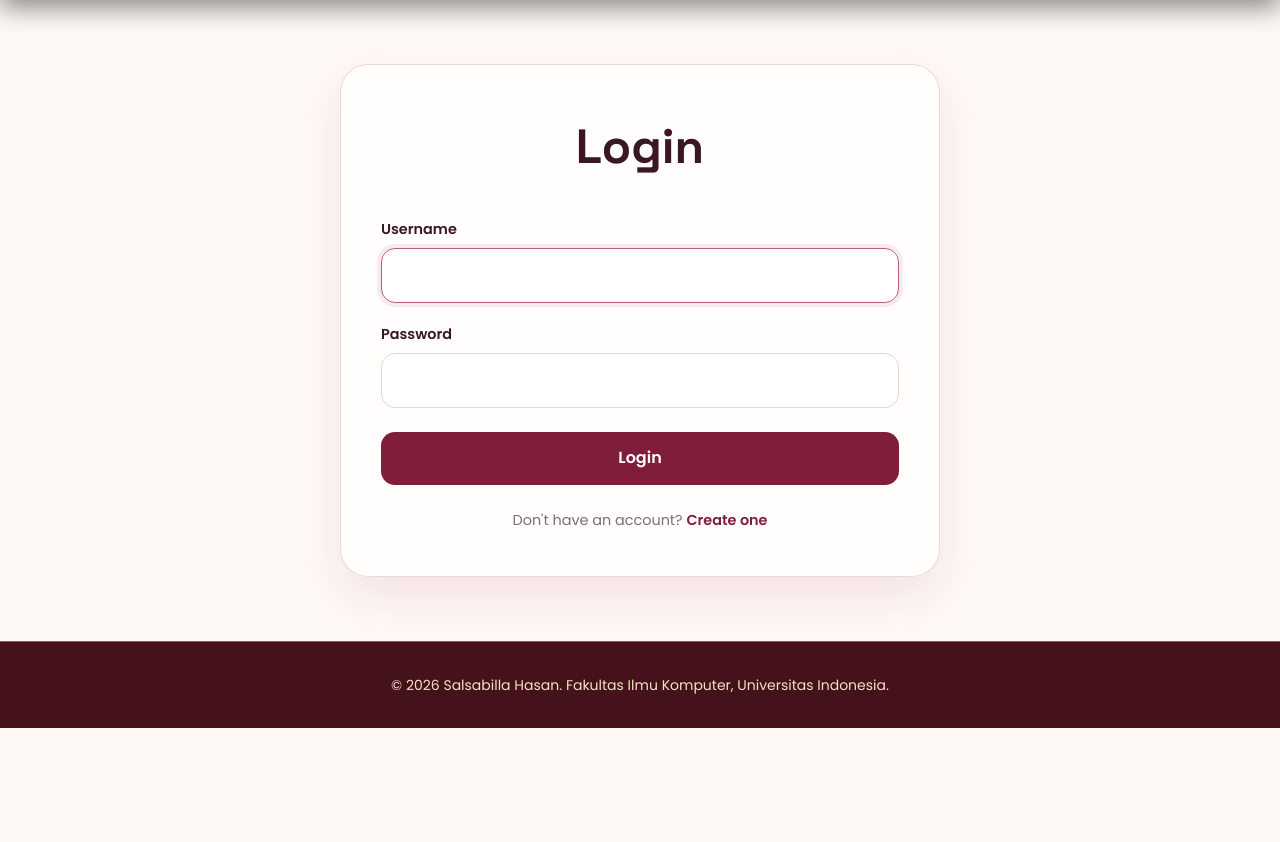
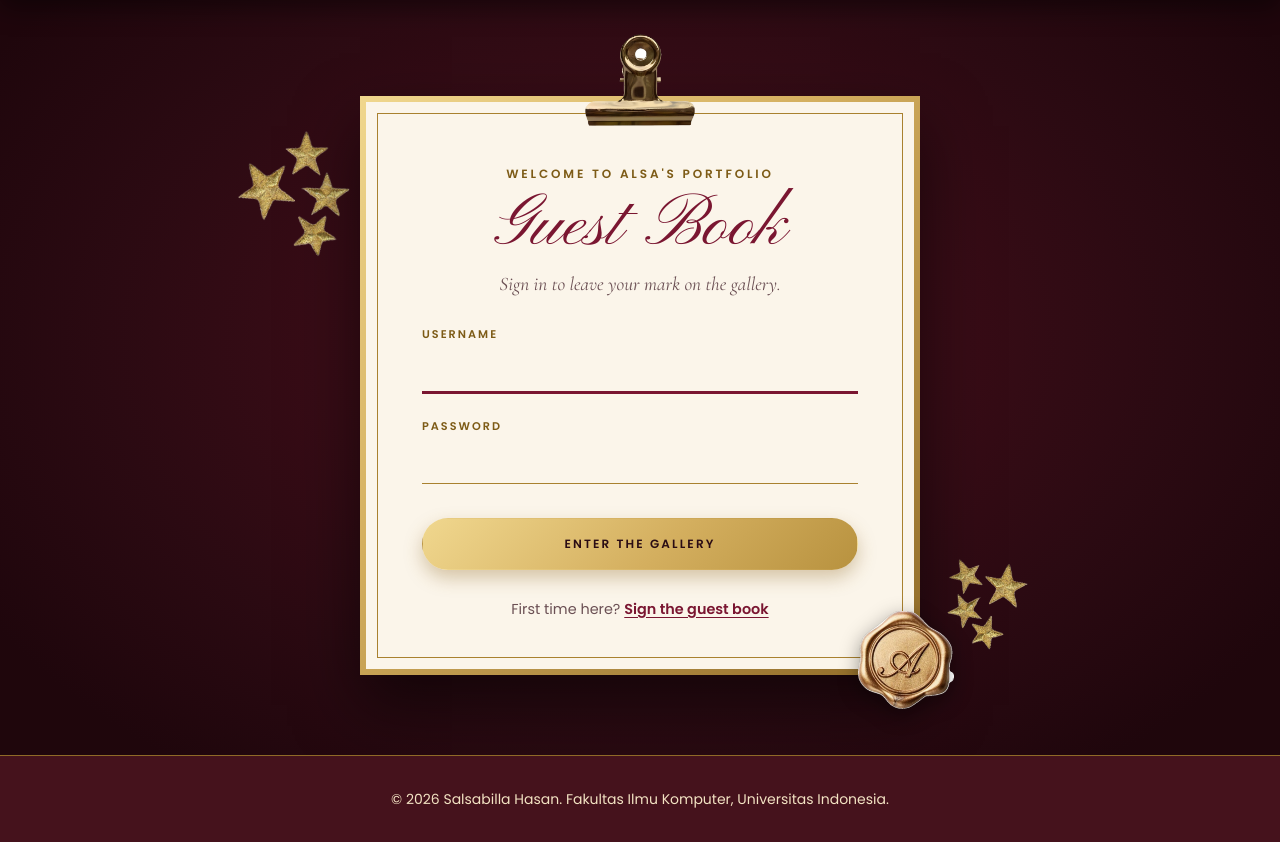
Before and after one commit to salsabillahasan/myportofolio, a Django app: page /login/ in a window 1280 px wide. Shown: the part 89-931 px from the top of the page. Before the commit the page ends 817 px from the top, so only its background shows below. Run offline with Django 5.2, Linux system fonts and the light colour scheme.

Commit message:
style: redesign login and register as gallery guest book

```diff
--- a/templates/login.html
+++ b/templates/login.html
@@ -1,61 +1,60 @@
 {% extends "base.html" %}
+{% load static %}
 
 {% block meta %}
     <title>Login - {{ name }}</title>
 {% endblock meta %}
 
 {% block content %}
-<main>
-    <section class="auth-section">
-        <div class="auth-container">
+<main class="guestbook-page">
+    <img class="guestbook-page__stars guestbook-page__stars--left" src="{% static 'img/stars.png' %}" alt="">
+    <img class="guestbook-page__stars guestbook-page__stars--right" src="{% static 'img/stars.png' %}" alt="">
 
-            <div class="auth-header">
-                <h1>Login</h1>
+    <div class="guestbook">
+        <img class="guestbook__clip" src="{% static 'img/clip.png' %}" alt="">
+        <img class="guestbook__seal" src="{% static 'img/seal.png' %}" alt="">
+
+        <div class="guestbook__paper">
+            <div class="guestbook__heading">
+                <p class="label">Welcome to Alsa's Portfolio</p>
+                <h1 class="guestbook__title">Guest Book</h1>
+                <p class="guestbook__subtitle">Sign in to leave your mark on the gallery.</p>
             </div>
 
             {% for message in messages %}
-                <div class="auth-message">
-                    {{ message }}
-                </div>
+                <p class="guestbook__message" role="status">{{ message }}</p>
             {% endfor %}
 
-            <form method="post"
-                  action="{% url 'main:login' %}"
-                  class="auth-form">
-
+            <form method="post" action="{% url 'main:login' %}" class="guestbook__form">
                 {% csrf_token %}
 
+                {% for error in form.non_field_errors %}
+                    <p class="form-error" role="alert">{{ error }}</p>
+                {% endfor %}
+
                 {% for field in form %}
-                    <div class="auth-field">
-                        <label for="{{ field.id_for_label }}">
-                            {{ field.label }}
-                        </label>
-
+                    <div class="guestbook-field{% if field.errors %} has-error{% endif %}">
+                        <label for="{{ field.id_for_label }}" class="label">{{ field.label }}</label>
                         {{ field }}
 
+                        {% if field.help_text %}
+                            <div class="guestbook-field__help">{{ field.help_text|safe }}</div>
+                        {% endif %}
+
                         {% for error in field.errors %}
-                            <p class="form-error">{{ error }}</p>
+                            <p class="form-error" role="alert">{{ error }}</p>
                         {% endfor %}
                     </div>
                 {% endfor %}
 
-                {% for error in form.non_field_errors %}
-                    <p class="form-error">{{ error }}</p>
-                {% endfor %}
-
-                <button type="submit" class="auth-button">
-                    Login
-                </button>
+                <button type="submit" class="btn btn--gold guestbook__submit">Enter the Gallery</button>
             </form>
 
-            <p class="auth-footer">
-                Don't have an account?
-                <a href="{% url 'main:register' %}">
-                    Create one
-                </a>
+            <p class="guestbook__footer">
+                First time here?
+                <a href="{% url 'main:register' %}">Sign the guest book</a>
             </p>
-
         </div>
-    </section>
+    </div>
 </main>
 {% endblock content %}
```
Also changed, not shown: templates/register.html (+22 -29 lines).
